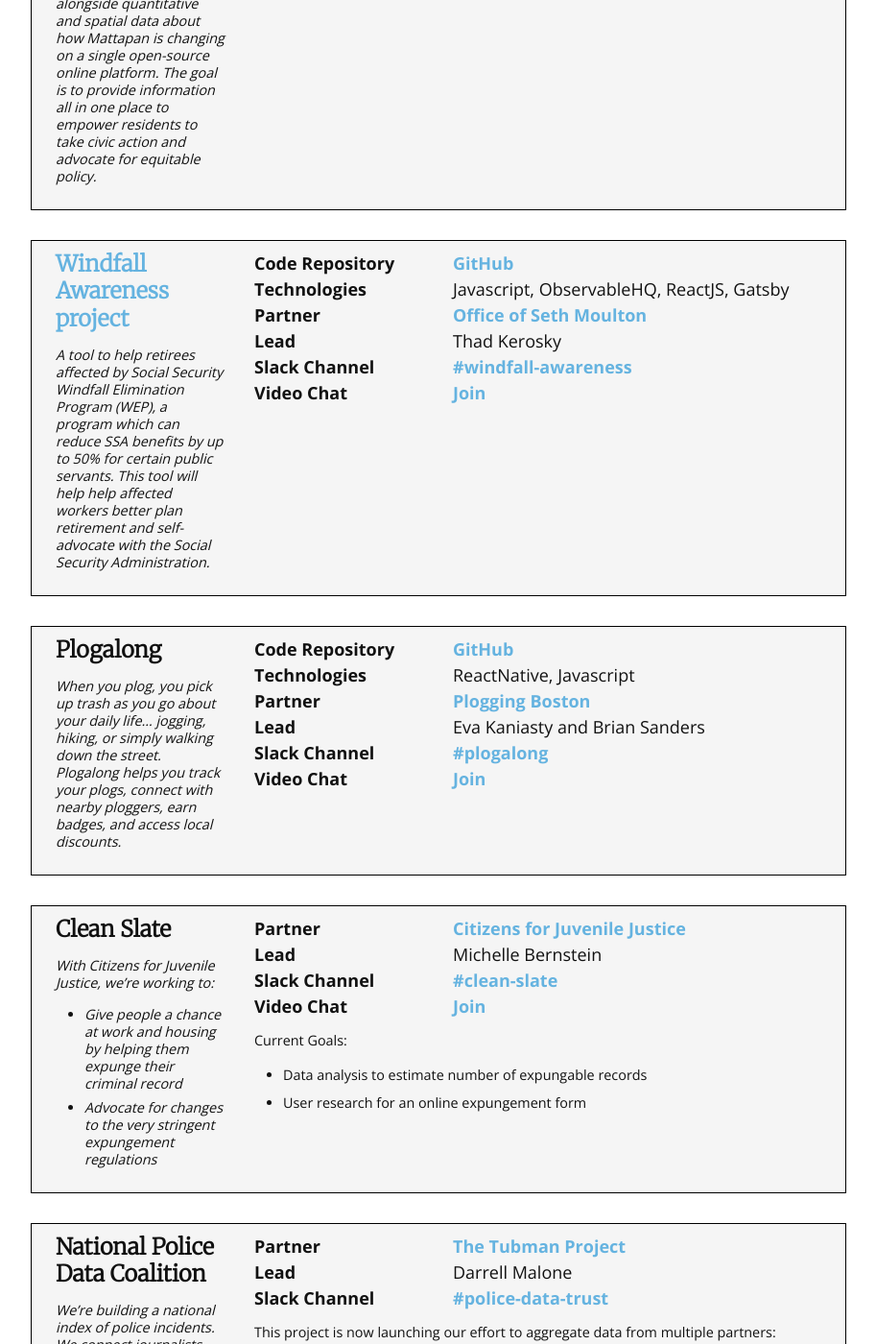
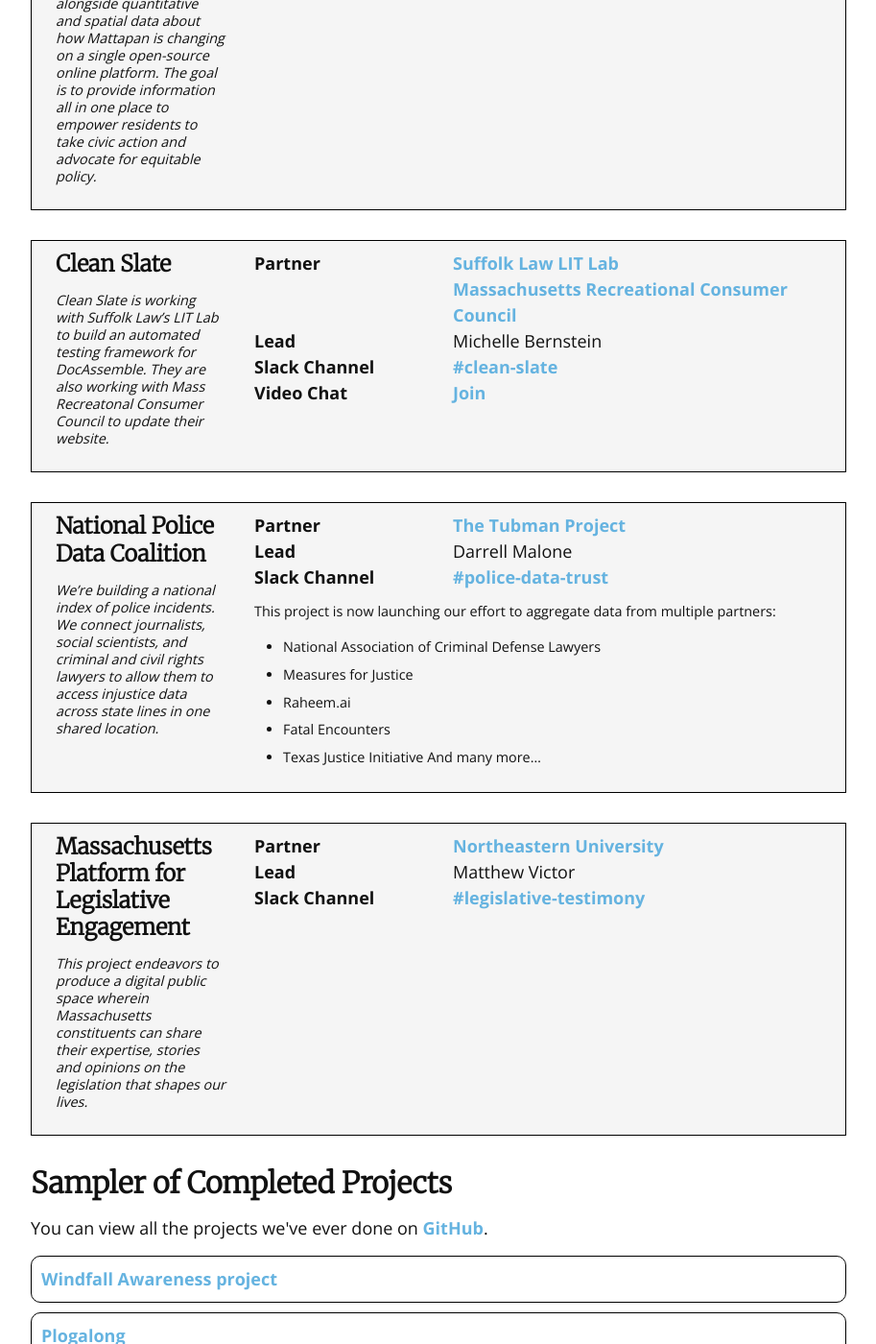
Before and after one commit to codeforboston/codeforboston.org, a Jekyll site: the page built from projects.html, in a window 1280 px wide and 1400 px high, scrolled down 584 px. Shown: the whole window at 96% size, without its empty margins (183-1096 px from the left). Built offline with Jekyll 4.4.1, drawn with Linux system fonts in a browser that asks for light colours; nearby versions of some CDN libraries.

Commit message:
Update acitve + inactive projects

```diff
--- a/_data/projects/active.yml
+++ b/_data/projects/active.yml
@@ -1,6 +1,8 @@
 - name: Mattapan Mapping
   elevatorPitch: >
-    The Mattapan Mapping Project is a community-based initiative to collect and share resident stories alongside quantitative and spatial data about how Mattapan is changing on a single open-source online platform. The goal is to provide information all in one place to empower residents to take civic action and advocate for equitable policy.
+    The Mattapan Mapping Project is a community-based initiative to collect and share resident stories alongside
+    quantitative and spatial data about how Mattapan is changing on a single open-source online platform. The goal is to
+     provide information all in one place to empower residents to take civic action and advocate for equitable policy.
   repository: https://github.com/codeforboston/mattapan-mapping
   partner:
     - name: Powerful Pathways
@@ -9,54 +11,20 @@
   technologies: Python, AWS
   slackChannel: mattapan-mapping
   hangoutsSlug: mattapanmapping
-- name: Windfall Awareness project
-  repository: https://github.com/codeforboston/windfall-elimination
-  url: https://ssacalculator.org
-  elevatorPitch: >-
-    A tool to help retirees affected by Social Security Windfall Elimination Program (WEP),
-    a program which can reduce SSA benefits by up to 50% for certain public servants.
-    This tool will help help affected workers better plan retirement and self-advocate
-    with the Social Security Administration.
-  lead: Thad Kerosky
+- name: Clean Slate
+  elevatorPitch: >
+    Clean Slate is working with Suffolk Law's LIT Lab to build an automated testing framework for DocAssemble. They are
+    also working with Mass Recreatonal Consumer Council to update their website.
   partner:
-    - name: Office of Seth Moulton
-      url: https://moulton.house.gov/
-  technologies: Javascript, ObservableHQ, ReactJS, Gatsby
-  slackChannel: windfall-awareness
-  hangoutsSlug: windfallawareness
-- name: Plogalong
-  repository: https://github.com/codeforboston/plogalong
-  elevatorPitch: >-
-    When you plog, you pick up trash as you go about your daily life... jogging,
-    hiking, or simply walking down the street. Plogalong helps you track your
-    plogs, connect with nearby ploggers, earn badges, and access local
-    discounts.
-  lead: Eva Kaniasty and Brian Sanders
-  partner:
-    - name: Plogging Boston
-      url: https://www.plogalong.com
-  technologies: ReactNative, Javascript
-  slackChannel: plogalong
-  hangoutsSlug: plogalong
-- name: Clean Slate
-  elevatorPitch: |
-    With Citizens for Juvenile Justice, we're working to:
-
-    * Give people a chance at work and housing by helping them expunge their criminal record
-    * Advocate for changes to the very stringent expungement regulations
-  partner:
-    - name: Citizens for Juvenile Justice
-      url: https://www.cfjj.org/
+    - name: Suffolk Law LIT Lab
+      url: https://suffolklitlab.org
+    - name: Massachusetts Recreational Consumer Council
+      url: https://massreccouncil.com
   lead: Michelle Bernstein
   slackChannel: clean-slate
   hangoutsSlug: cleanslate
-  news: |
-    Current Goals:
-
-    * Data analysis to estimate number of expungable records
-    * User research for an online expungement form
 - name: National Police Data Coalition
-  elevatorPitch: |
+  elevatorPitch: >
     We're building a national index of police incidents.
     We connect journalists, social scientists, and criminal
     and civil rights lawyers to allow them to access injustice
@@ -75,3 +43,12 @@
     * Fatal Encounters
     * Texas Justice Initiative
     And many more...
+- name: Massachusetts Platform for Legislative Engagement
+  elevatorPitch: >
+    This project endeavors to produce a digital public space wherein Massachusetts constituents can share their
+    expertise, stories and opinions on the legislation that shapes our lives.
+  partner:
+    - name: Northeastern University
+      url: https://www.northeastern.edu
+  lead: Matthew Victor
+  slackChannel: legislative-testimony
--- a/_data/projects/inactive.yml
+++ b/_data/projects/inactive.yml
@@ -1,3 +1,32 @@
+- name: Windfall Awareness project
+  repository: https://github.com/codeforboston/windfall-elimination
+  url: https://ssacalculator.org
+  elevatorPitch: >-
+    A tool to help retirees affected by Social Security Windfall Elimination Program (WEP),
+    a program which can reduce SSA benefits by up to 50% for certain public servants.
+    This tool will help help affected workers better plan retirement and self-advocate
+    with the Social Security Administration.
+  lead: Thad Kerosky
+  partner:
+    - name: Office of Seth Moulton
+      url: https://moulton.house.gov/
+  technologies: Javascript, ObservableHQ, ReactJS, Gatsby
+  slackChannel: windfall-awareness
+  hangoutsSlug: windfallawareness
+- name: Plogalong
+  repository: https://github.com/codeforboston/plogalong
+  elevatorPitch: >-
+    When you plog, you pick up trash as you go about your daily life... jogging,
+    hiking, or simply walking down the street. Plogalong helps you track your
+    plogs, connect with nearby ploggers, earn badges, and access local
+    discounts.
+  lead: Eva Kaniasty and Brian Sanders
+  partner:
+    - name: Plogging Boston
+      url: https://www.plogalong.com
+  technologies: ReactNative, Javascript
+  slackChannel: plogalong
+  hangoutsSlug: plogalong
 - name: Community Connect
   url: https://github.com/codeforboston/communityconnect
   elevatorPitch: >-
```
